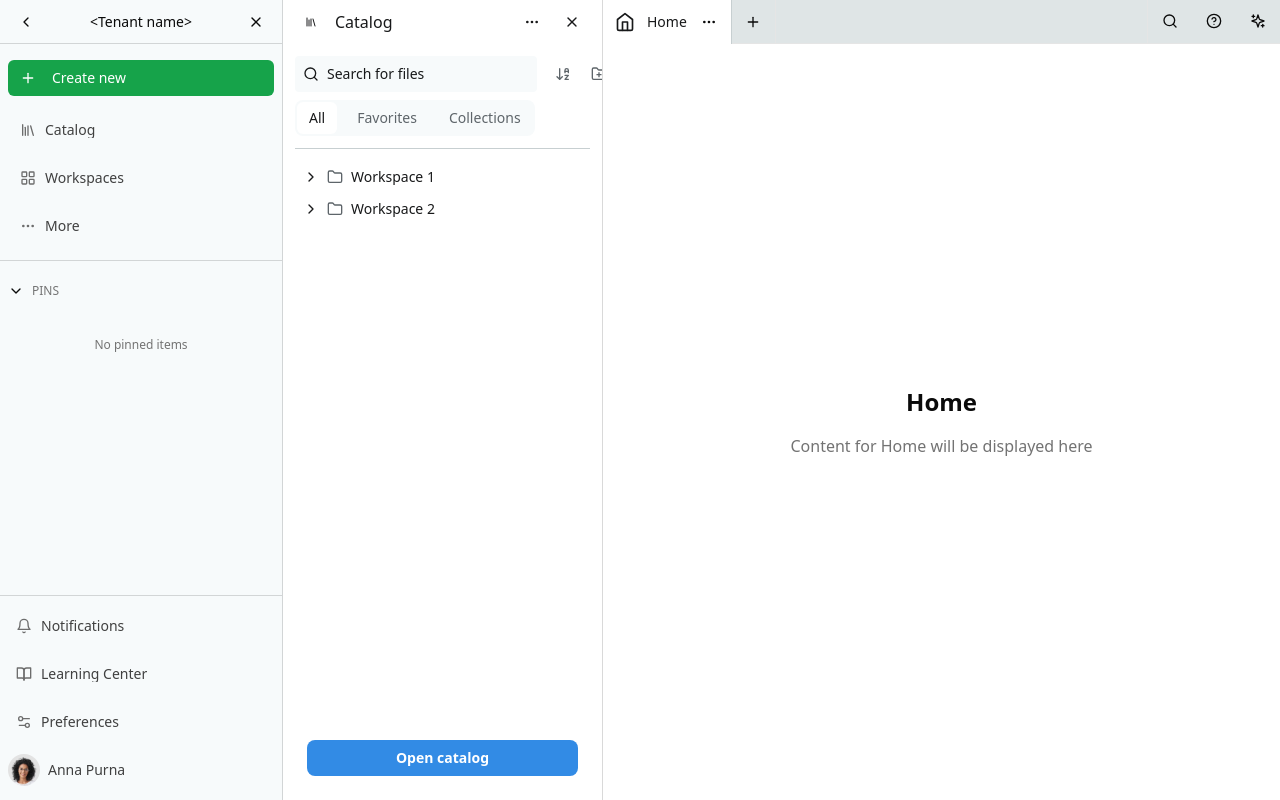
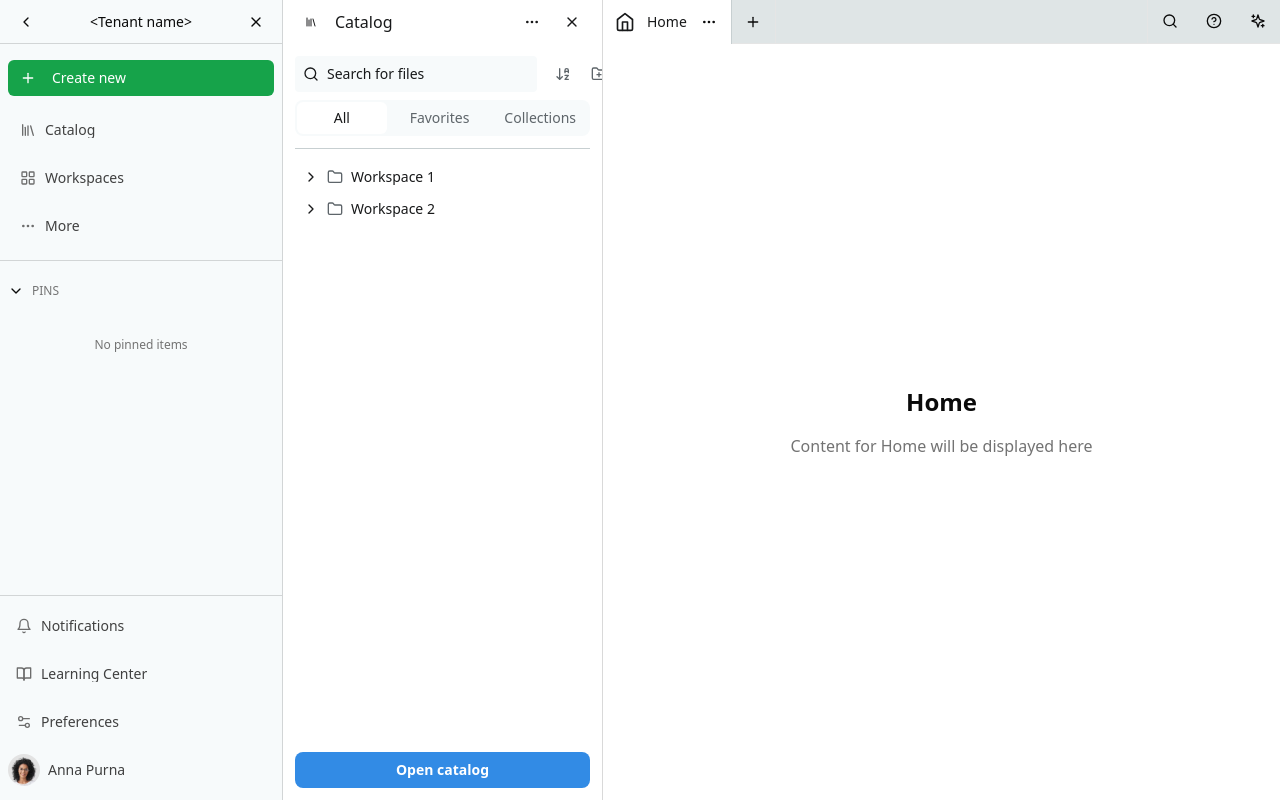
Before and after one commit to dustinkemper/ux-shell, a React (Vite) app: page / in a window 1280 px wide. Both pictures are taken after a click on the button "Catalog". Built offline with nearby package versions, Linux system fonts and the light colour scheme.

Commit message:
Update FlyoutPanel: remove padding from catalog button container and make segmented controls stretch to fill width

```diff
--- a/src/components/sidebar/FlyoutPanel.tsx
+++ b/src/components/sidebar/FlyoutPanel.tsx
@@ -362,7 +362,6 @@ export default function FlyoutPanel() {
     setSelectedItemId(item.id)
     if (item.type !== 'workspace' && item.type !== 'folder') {
       openTab(item)
-      closeFlyout()
     }
   }
 
@@ -464,39 +463,39 @@ export default function FlyoutPanel() {
 
         {/* Filter Buttons - Tools */}
         {flyoutType === 'more' && (
-          <div className="flex items-center justify-between">
-            <div className="flex gap-2 rounded-[8px] bg-[#f7fafb] p-[2px]">
+          <div className="flex w-full items-center justify-between">
+            <div className="flex flex-1 gap-2 rounded-[8px] bg-[#f7fafb] p-[2px]">
               <Button
-                variant={selectedFilter === 'all' ? 'default' : 'ghost'}
+                variant="ghost"
                 className={cn(
-                  'h-8 rounded-[6px] px-3 text-sm',
+                  'h-8 flex-1 rounded-[6px] px-3 text-sm transition-colors',
                   selectedFilter === 'all'
-                    ? 'bg-white text-[#18191a]'
-                    : 'text-[#5e656a] hover:bg-transparent'
+                    ? 'bg-white text-[#18191a] hover:bg-[#f0f0f0]'
+                    : 'text-[#5e656a] hover:bg-white/50'
                 )}
                 onClick={() => setSelectedFilter('all')}
               >
                 All
               </Button>
               <Button
-                variant={selectedFilter === 'data-integration' ? 'default' : 'ghost'}
+                variant="ghost"
                 className={cn(
-                  'h-8 rounded-[6px] px-3 text-sm',
+                  'h-8 flex-1 rounded-[6px] px-3 text-sm transition-colors',
                   selectedFilter === 'data-integration'
-                    ? 'bg-white text-[#18191a]'
-                    : 'text-[#5e656a] hover:bg-transparent'
+                    ? 'bg-white text-[#18191a] hover:bg-[#f0f0f0]'
+                    : 'text-[#5e656a] hover:bg-white/50'
                 )}
                 onClick={() => setSelectedFilter('data-integration')}
               >
                 Data integration
               </Button>
               <Button
-                variant={selectedFilter === 'analytics' ? 'default' : 'ghost'}
+                variant="ghost"
                 className={cn(
-                  'h-8 rounded-[6px] px-3 text-sm',
+                  'h-8 flex-1 rounded-[6px] px-3 text-sm transition-colors',
                   selectedFilter === 'analytics'
-                    ? 'bg-white text-[#18191a]'
-                    : 'text-[#5e656a] hover:bg-transparent'
+                    ? 'bg-white text-[#18191a] hover:bg-[#f0f0f0]'
+                    : 'text-[#5e656a] hover:bg-white/50'
                 )}
                 onClick={() => setSelectedFilter('analytics')}
               >
@@ -508,39 +507,39 @@ export default function FlyoutPanel() {
 
         {/* Filter Buttons - Catalog */}
         {flyoutType === 'catalog' && (
-          <div className="flex items-center justify-between">
-            <div className="flex gap-2 rounded-[8px] bg-[#f7fafb] p-[2px]">
+          <div className="flex w-full items-center justify-between">
+            <div className="flex flex-1 gap-2 rounded-[8px] bg-[#f7fafb] p-[2px]">
               <Button
-                variant={selectedFilter === 'all' ? 'default' : 'ghost'}
+                variant="ghost"
                 className={cn(
-                  'h-8 rounded-[6px] px-3 text-sm',
+                  'h-8 flex-1 rounded-[6px] px-3 text-sm transition-colors',
                   selectedFilter === 'all'
-                    ? 'bg-white text-[#18191a]'
-                    : 'text-[#5e656a] hover:bg-transparent'
+                    ? 'bg-white text-[#18191a] hover:bg-[#f0f0f0]'
+                    : 'text-[#5e656a] hover:bg-white/50'
                 )}
                 onClick={() => setSelectedFilter('all')}
               >
                 All
               </Button>
               <Button
-                variant={selectedFilter === 'favorites' ? 'default' : 'ghost'}
+                variant="ghost"
                 className={cn(
-                  'h-8 rounded-[6px] px-3 text-sm',
+                  'h-8 flex-1 rounded-[6px] px-3 text-sm transition-colors',
                   selectedFilter === 'favorites'
-                    ? 'bg-white text-[#18191a]'
-                    : 'text-[#5e656a] hover:bg-transparent'
+                    ? 'bg-white text-[#18191a] hover:bg-[#f0f0f0]'
+                    : 'text-[#5e656a] hover:bg-white/50'
                 )}
                 onClick={() => setSelectedFilter('favorites')}
               >
                 Favorites
               </Button>
               <Button
-                variant={selectedFilter === 'collections' ? 'default' : 'ghost'}
+                variant="ghost"
                 className={cn(
-                  'h-8 rounded-[6px] px-3 text-sm',
+                  'h-8 flex-1 rounded-[6px] px-3 text-sm transition-colors',
                   selectedFilter === 'collections'
-                    ? 'bg-white text-[#18191a]'
-                    : 'text-[#5e656a] hover:bg-transparent'
+                    ? 'bg-white text-[#18191a] hover:bg-[#f0f0f0]'
+                    : 'text-[#5e656a] hover:bg-white/50'
                 )}
                 onClick={() => setSelectedFilter('collections')}
               >
@@ -612,7 +611,7 @@ export default function FlyoutPanel() {
 
         {/* Bottom Action Button - Catalog */}
         {flyoutType === 'catalog' && (
-          <div className="flex flex-col items-start p-3 pt-0">
+          <div className="flex flex-col items-start p-0">
             <div className="flex w-full items-start">
               <Button
                 className="h-9 w-full gap-2 rounded-[8px] bg-[#328be5] px-2 py-2 text-sm font-semibold text-white hover:bg-[#328be5]/90"
```
